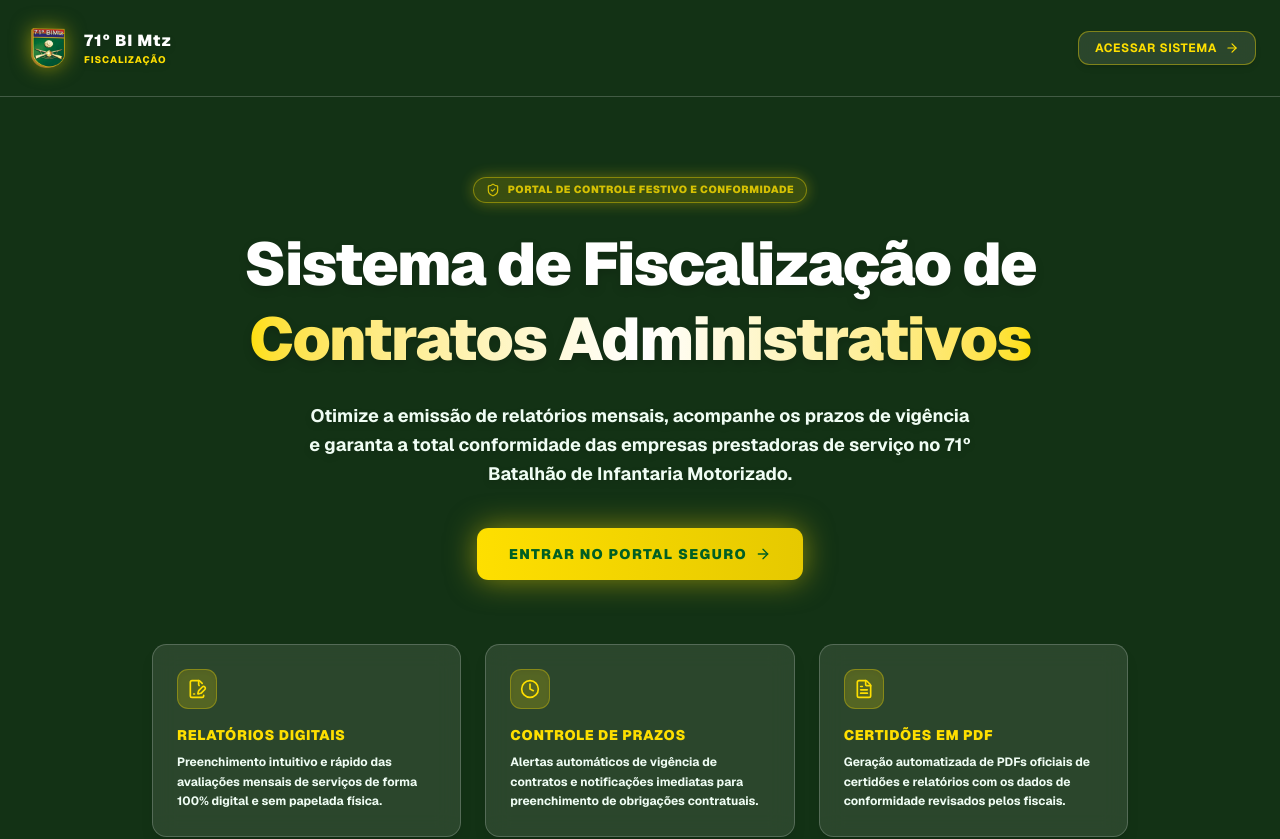
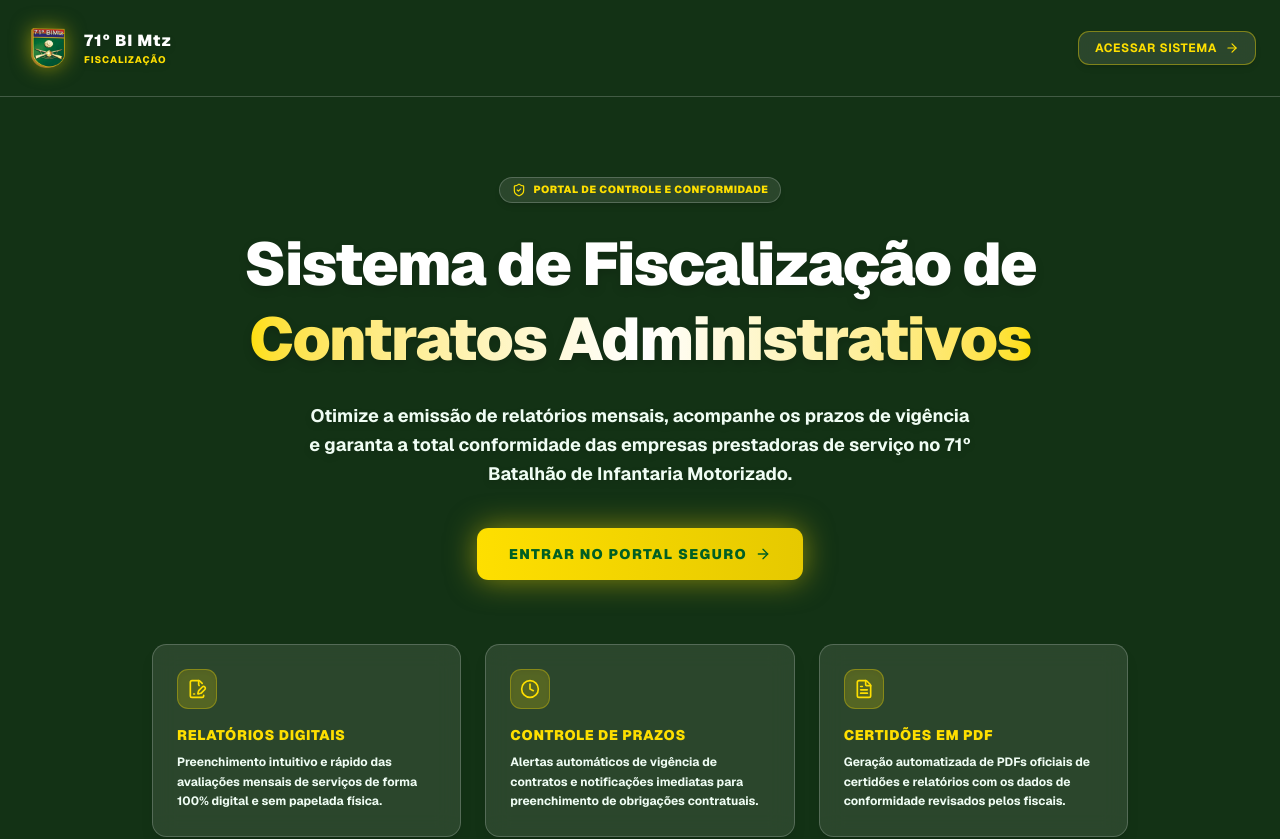
Before and after one commit to sgrfutimports/sistema-de-fiscalizacao-de-contratos, a Next.js app: page / in a window 1280 px wide. Shown: the top 839 px of the page. Built offline with nearby package versions, Linux system fonts and the light colour scheme.

Commit message:
fix: remover palavra festivo da badge principal e remover efeit de pulso

```diff
--- a/src/app/page.tsx
+++ b/src/app/page.tsx
@@ -31,9 +31,9 @@ export default function WelcomePage() {
       <main className="relative z-10 w-full max-w-5xl mx-auto px-6 py-12 md:py-20 text-center flex-1 flex flex-col justify-center items-center">
 
         {/* Badge Slogan */}
-        <div className="inline-flex items-center gap-2 px-3 py-1 rounded-full bg-[#fedf00]/20 backdrop-blur-md border border-[#fedf00]/50 text-[#fedf00] text-[0.65rem] font-black uppercase tracking-wider mb-6 animate-pulse shadow-[0_0_15px_rgba(254,223,0,0.4)]">
+        <div className="inline-flex items-center gap-2 px-3 py-1 rounded-full bg-white/10 backdrop-blur-md border border-white/20 text-[#fedf00] text-[0.65rem] font-black uppercase tracking-wider mb-6 shadow-md">
           <ShieldCheck className="h-3.5 w-3.5" />
-          Portal de Controle Festivo e Conformidade
+          Portal de Controle e Conformidade
         </div>
 
         {/* Headline */}
```
